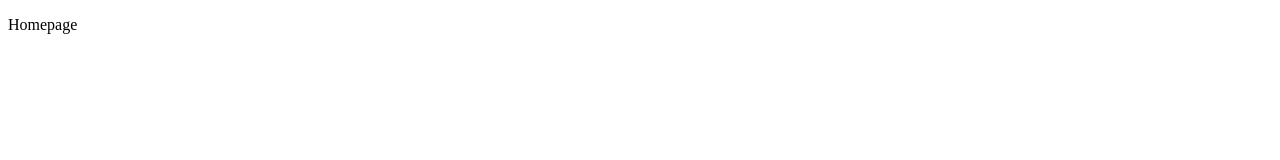
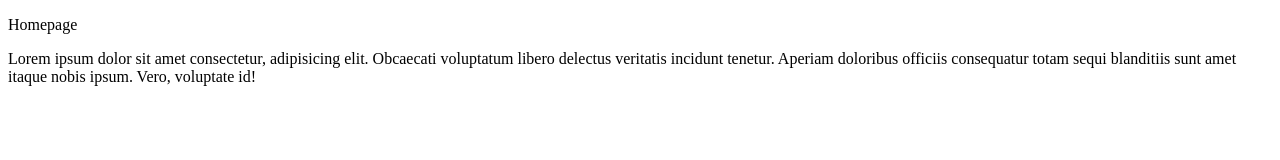
Before and after one commit to Loganlpzim/git-test2, a plain HTML site: page index.html in a window 1280 px wide. Drawn offline with Linux system fonts and the light colour scheme.

Commit message:
Correction de la page d'accueil
Il manquait un peu de blabla.

```diff
--- a/index.html
+++ b/index.html
@@ -8,5 +8,8 @@
 </head>
 <body>
     <p>Homepage</p>
+    <p>Lorem ipsum dolor sit amet consectetur, adipisicing elit. Obcaecati voluptatum libero delectus
+        veritatis incidunt tenetur. Aperiam doloribus officiis consequatur totam sequi blanditiis sunt
+         amet itaque nobis ipsum. Vero, voluptate id!</p>
 </body>
 </html>
```
